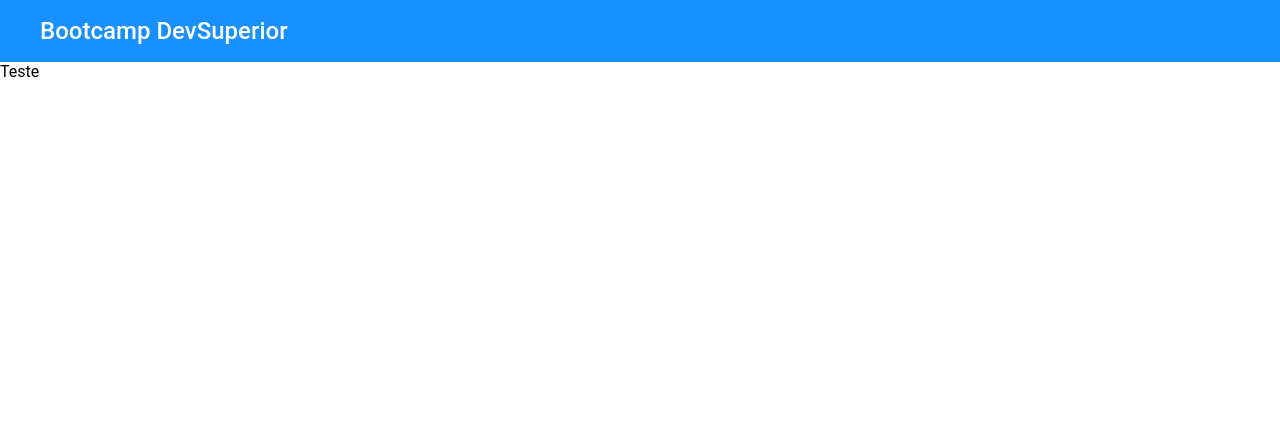
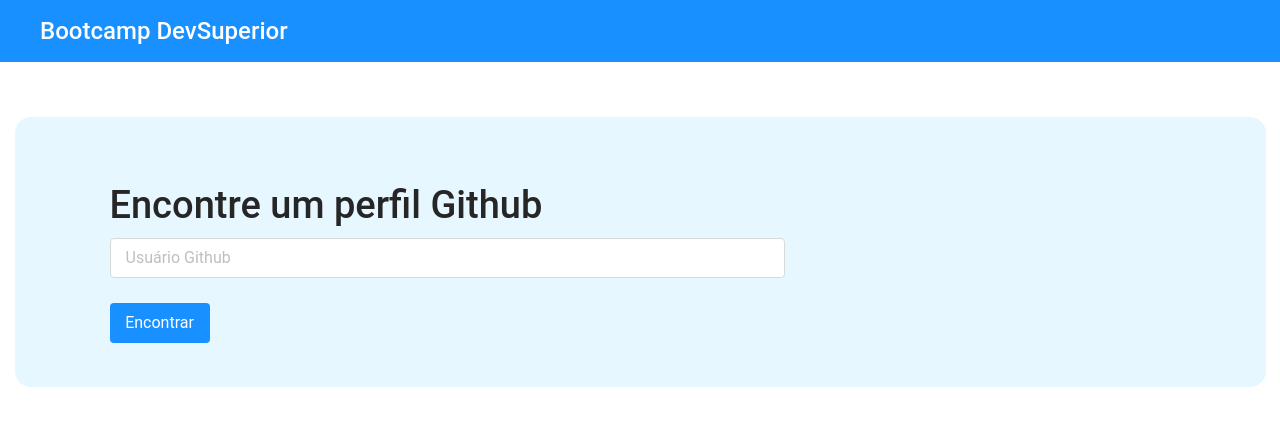
Before and after one commit to WilmarOliveira/github-user-search, a React (Create React App) app: page /find in a window 1280 px wide. Shown: the top 426 px of the page. Built offline with nearby package versions, Linux system fonts and the light colour scheme.

Commit message:
Creating FindGitProfile Page

```diff
--- a/src/pages/FindGitProfile/index.tsx
+++ b/src/pages/FindGitProfile/index.tsx
@@ -1,6 +1,15 @@
+import Button from '../../core/components/Button';
+import './styles.css';
+
 const FindGitProfile = () => {
     return (
-        <div>Teste</div>
+        <div className="search-container" >
+            <div className="search-content" >
+                <h3 className="search-title" >Encontre um perfil Github</h3>
+                <input placeholder="Usuário Github" className="search-input" type="text" />
+                <Button linkTo="/" >Encontrar</Button>
+            </div>
+        </div>
     );
 }
 
--- a/src/pages/FindGitProfile/styles.css
+++ b/src/pages/FindGitProfile/styles.css
@@ -0,0 +1,39 @@
+.search-container {
+    margin: 55px auto;
+    width: 1251px;
+    height: 270px;
+    background: #E6F7FF;
+    border-radius: 16px;
+}
+
+.search-content {
+    padding: 65px 480px 40px 95px;
+}
+
+.search-title {
+    font-weight: 500;
+    font-size: 38px;
+    line-height: 46px;
+    color: #262626;
+}
+
+.search-input {
+    margin-top: 10px;
+    margin-bottom: 25px;
+    background: #FFFFFF;
+    border: 1px solid #D9D9D9;
+    box-sizing: border-box;
+    border-radius: 4px;
+    width: 675px;
+    height: 40px;
+}
+
+.search-input::placeholder {
+    display: flex;
+    align-items: center;
+    height: 24px;
+    font-size: 16px;
+    line-height: 24px;
+    color: #BFBFBF;
+    padding-left: 15px;
+}
```
